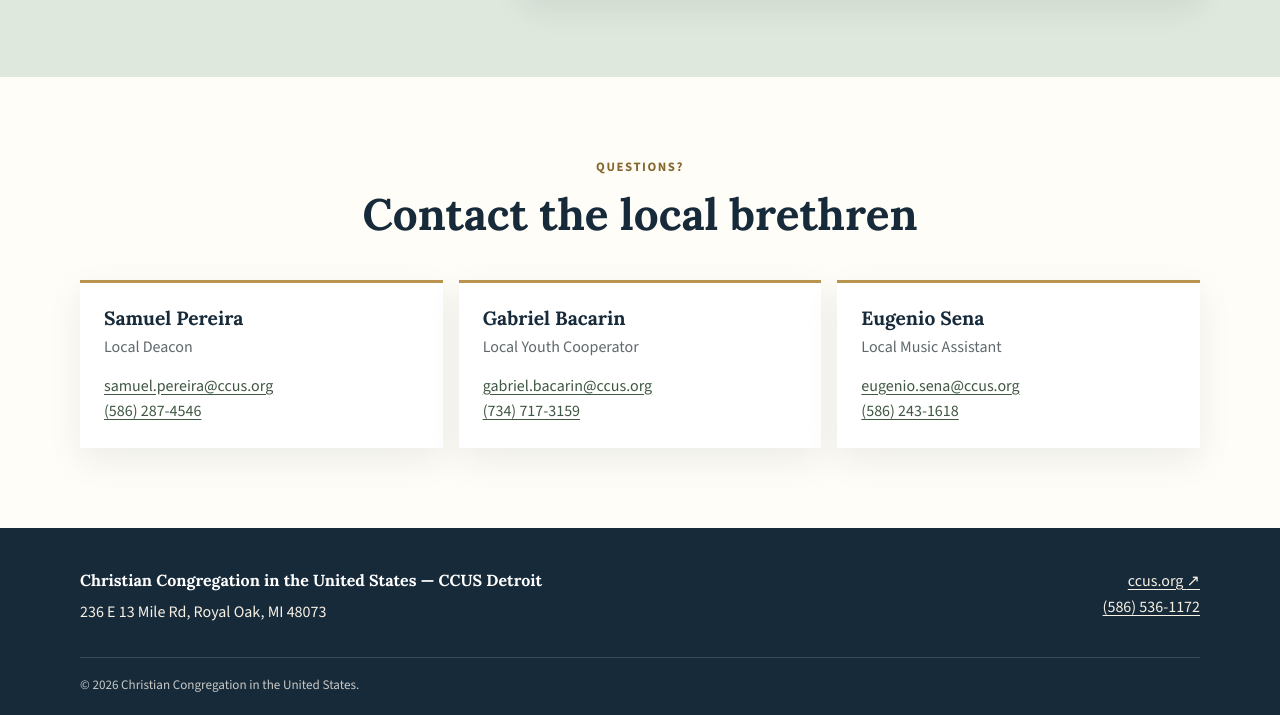
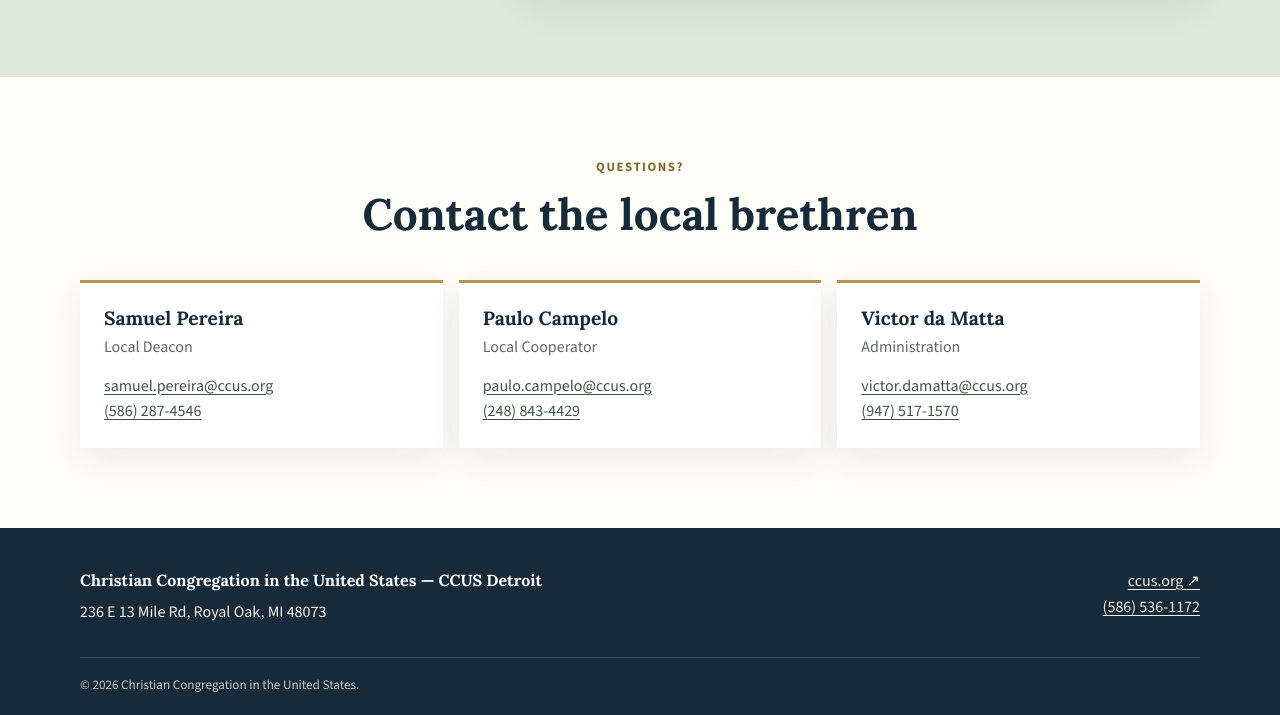
Before and after one commit to ccusdetroit/SEP2026, a plain HTML site: page index.html in a window 1280 px wide. Shown: the part 3487-4202 px from the top of the page. Drawn offline with nearby package versions, Linux system fonts and the light colour scheme.

Commit message:
Update index.html

```diff
--- a/index.html
+++ b/index.html
@@ -206,16 +206,16 @@
                         <a href="tel:+15862874546">(586) 287-4546</a>
                     </article>
                     <article class="contact-card">
-                        <h3>Gabriel Bacarin</h3>
-                        <p>Local Youth Cooperator</p>
-                        <a href="mailto:gabriel.bacarin@ccus.org">gabriel.bacarin@ccus.org</a>
-                        <a href="tel:+17347173159">(734) 717-3159</a>
+                        <h3>Paulo Campelo</h3>
+                        <p>Local Cooperator</p>
+                        <a href="mailto:paulo.campelo@ccus.org">paulo.campelo@ccus.org</a>
+                        <a href="tel:+12488434429">(248) 843-4429</a>
                     </article>
                     <article class="contact-card">
-                        <h3>Eugenio Sena</h3>
-                        <p>Local Music Assistant</p>
-                        <a href="mailto:eugenio.sena@ccus.org">eugenio.sena@ccus.org</a>
-                        <a href="tel:+15862431618">(586) 243-1618</a>
+                        <h3>Victor da Matta</h3>
+                        <p>Administration</p>
+                        <a href="mailto:victor.damatta@ccus.org">victor.damatta@ccus.org</a>
+                        <a href="tel:+19475171570">(947) 517-1570</a>
                     </article>
                 </div>
             </div>
```
